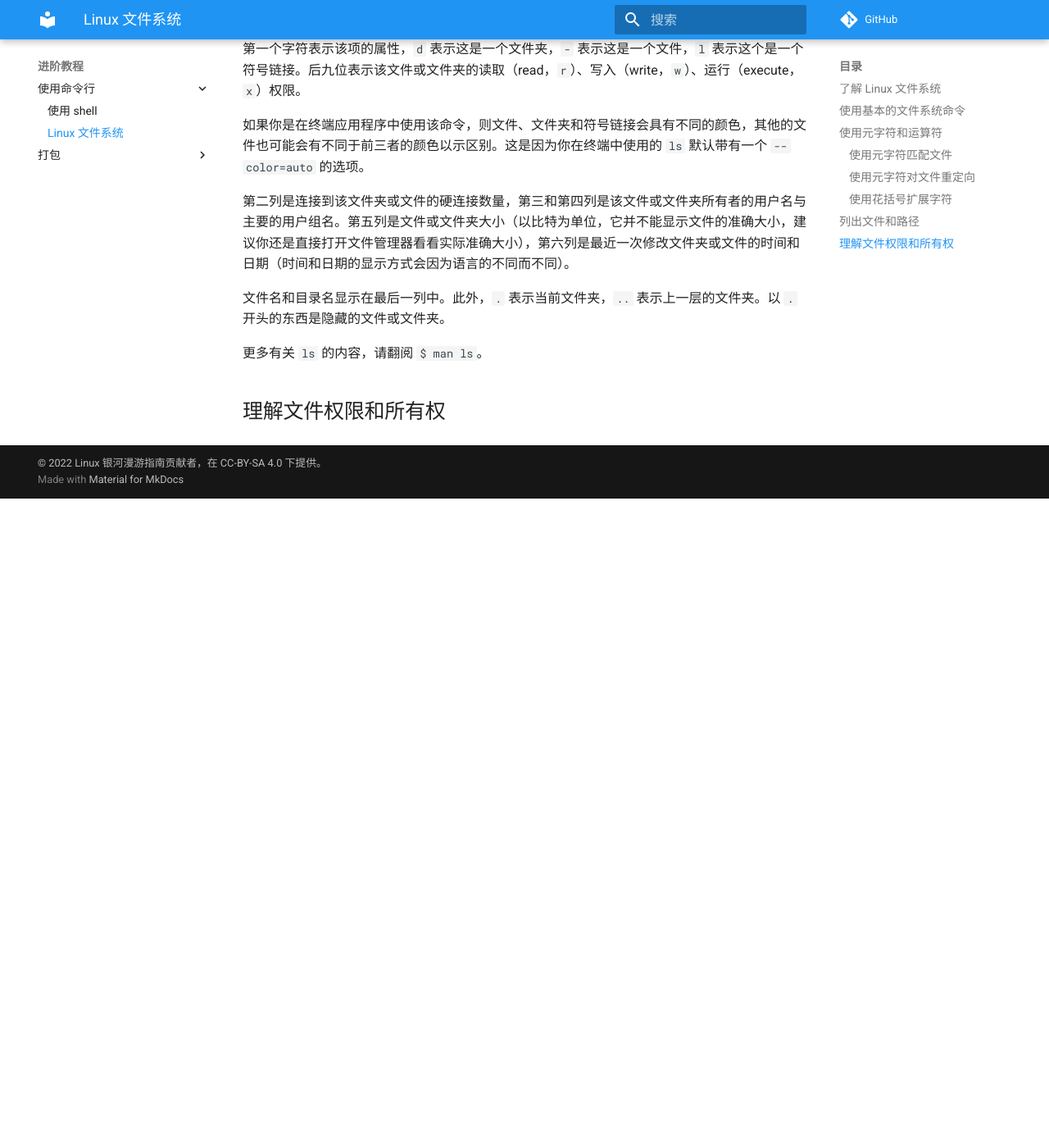
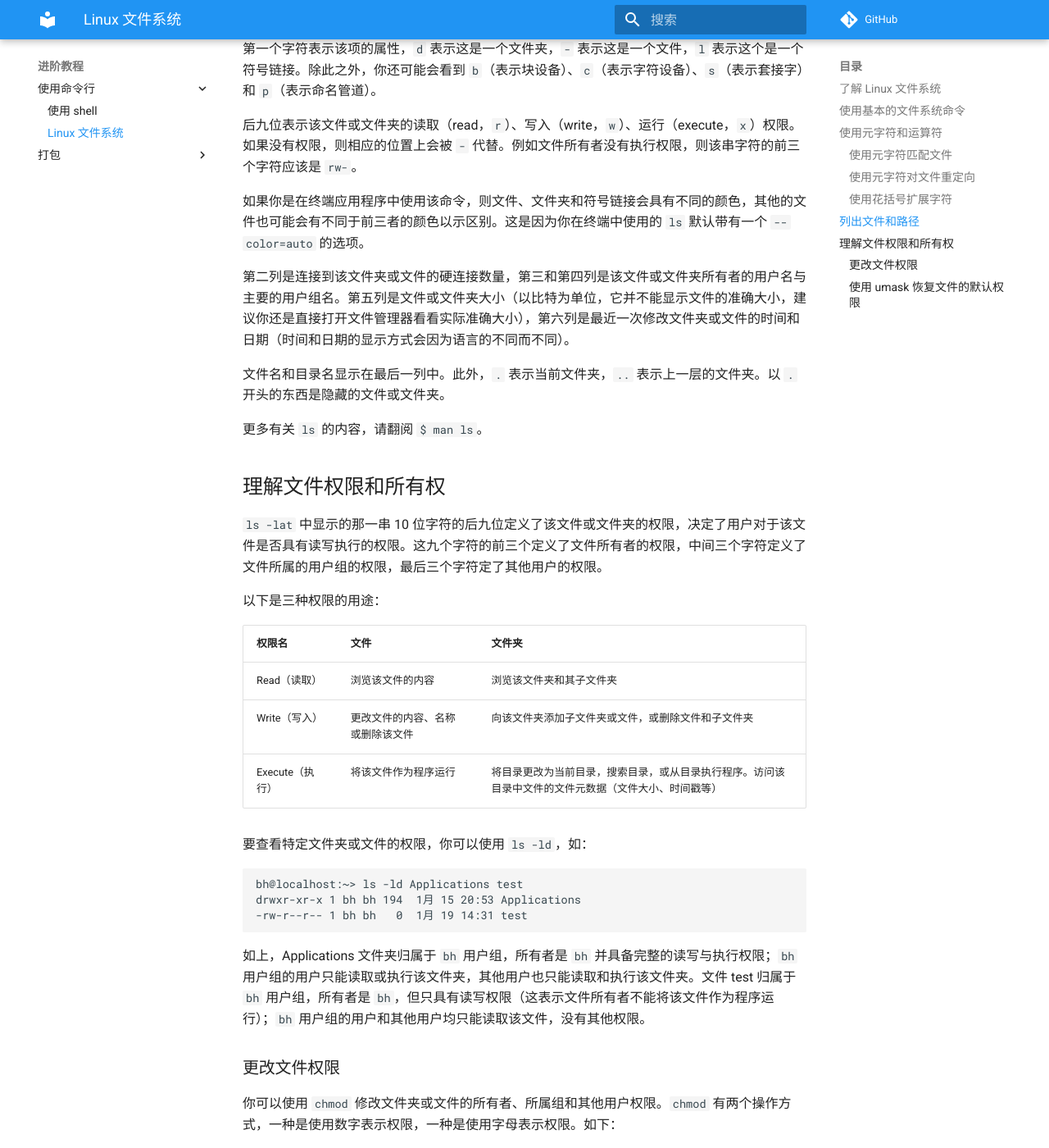
Before and after one commit to linuxhitchhiker/THGLG, an MkDocs documentation site: the page built from docs/advanced/shell/base2.md, in a window 1280 px wide and 1400 px high, scrolled down 6255 px. Shown: the whole window at 82% size. Built offline with MkDocs 1.6.1 and Material for MkDocs 9.7.7, drawn with Linux system fonts in a browser that asks for light colours; comment, search, counter and statistics services are not loaded; before the commit the page ends 6863 px from its top, so only the background shows below that; some of the changed text lies outside the part shown.

Commit message:
Update base2.md

````diff
--- a/docs/advanced/shell/base2.md
+++ b/docs/advanced/shell/base2.md
@@ -199,7 +199,9 @@ drwxr-xr-x 1 bh   bh      0  1月 15 21:23 下载
 ... ...
 ```
 
-第一列中类似 `drwx------` 这样一串的字符则表示了该项的属性。这一串字符由10个字符组成，第一个字符表示该项的属性，`d` 表示这是一个文件夹，`-` 表示这是一个文件，`l` 表示这个是一个符号链接。后九位表示该文件或文件夹的读取（read，`r`）、写入（write，`w`）、运行（execute，`x`）权限。
+第一列中类似 `drwx------` 这样一串的字符则表示了该项的属性。这一串字符由10个字符组成，第一个字符表示该项的属性，`d` 表示这是一个文件夹，`-` 表示这是一个文件，`l` 表示这个是一个符号链接。除此之外，你还可能会看到 `b`（表示块设备）、`c`（表示字符设备）、`s`（表示套接字）和 `p`（表示命名管道）。
+
+后九位表示该文件或文件夹的读取（read，`r`）、写入（write，`w`）、运行（execute，`x`）权限。如果没有权限，则相应的位置上会被 `-` 代替。例如文件所有者没有执行权限，则该串字符的前三个字符应该是 `rw-`。
 
 如果你是在终端应用程序中使用该命令，则文件、文件夹和符号链接会具有不同的颜色，其他的文件也可能会有不同于前三者的颜色以示区别。这是因为你在终端中使用的 `ls` 默认带有一个 `--color=auto` 的选项。
 
@@ -210,3 +212,68 @@ drwxr-xr-x 1 bh   bh      0  1月 15 21:23 下载
 更多有关 `ls` 的内容，请翻阅 `$ man ls`。
 
 ## 理解文件权限和所有权
+
+`ls -lat` 中显示的那一串 10 位字符的后九位定义了该文件或文件夹的权限，决定了用户对于该文件是否具有读写执行的权限。这九个字符的前三个定义了文件所有者的权限，中间三个字符定义了文件所属的用户组的权限，最后三个字符定了其他用户的权限。
+
+以下是三种权限的用途：
+
+|权限名|文件|文件夹|
+|---|---|---|
+|Read（读取）|浏览该文件的内容|浏览该文件夹和其子文件夹|
+|Write（写入）|更改文件的内容、名称或删除该文件|向该文件夹添加子文件夹或文件，或删除文件和子文件夹|
+|Execute（执行）|将该文件作为程序运行|将目录更改为当前目录，搜索目录，或从目录执行程序。访问该目录中文件的文件元数据（文件大小、时间戳等）|
+
+要查看特定文件夹或文件的权限，你可以使用 `ls -ld`，如：
+
+```
+bh@localhost:~> ls -ld Applications test
+drwxr-xr-x 1 bh bh 194  1月 15 20:53 Applications
+-rw-r--r-- 1 bh bh   0  1月 19 14:31 test
+
+```
+
+如上，Applications 文件夹归属于 `bh` 用户组，所有者是 `bh` 并具备完整的读写与执行权限；`bh` 用户组的用户只能读取或执行该文件夹，其他用户也只能读取和执行该文件夹。文件 test 归属于 `bh` 用户组，所有者是 `bh`，但只具有读写权限（这表示文件所有者不能将该文件作为程序运行）；`bh` 用户组的用户和其他用户均只能读取该文件，没有其他权限。
+
+### 更改文件权限
+
+你可以使用 `chmod` 修改文件夹或文件的所有者、所属组和其他用户权限。`chmod` 有两个操作方式，一种是使用数字表示权限，一种是使用字母表示权限。如下：
+
+```
+bh@localhost:~> ls -ld test
+-rw-r--r-- 1 bh bh 0  1月 19 14:31 test
+bh@localhost:~> chmod 666 test
+bh@localhost:~> ls -ld test
+-rw-rw-rw- 1 bh bh 0  1月 19 14:31 test
+```
+
+如上，`666` 表示的权限就是 `rw-rw-rw-`，使用 `-R` 选项可以将这个命令的效果应用到整个文件夹及其子文件夹中，例如：`$ chmod -R 666 ~/下载`。具体的权限组合请查阅下表：
+
+|字符|数字|权限|
+|---|---|---|
+|`---`|0|无权限|
+|`--x`|1|只执行|
+|`-w-`|2|只写|
+|`r--`|4|只读|
+|`r-x`|5|只读，只执行|
+|`rw-`|6|只读写|
+|`rwx`|7|完整权限|
+
+第二种方式是使用字母，它的好处就是没有好处，因为人会健忘。要么你选择背权限数值，要么你得多记几个选项。(¬‿¬)
+
+第二种方法中，添加权限是 `+`，删除权限是 `-`。所有者是 user（`u`），用户组是 group（`g`），其他用户是 others（`o`），所有人则是 all（`a`）。
+
+然后就是“编辑对象 + 操作 + 权限”的组合结构。比如，`a-w` 的含义就是撤销所有人对于该文件或文件夹的写入权限。`go+x` 的含义就是赋予文件或文件夹所属的用户组和其他用户该文件夹的执行权限。
+
+```
+bh@localhost:~> touch test; ls -ld test
+-rw-r--r-- 1 bh bh 0  1月 19 15:09 test
+bh@localhost:~> chmod go+x test
+bh@localhost:~> ls -ld test
+-rw-r-xr-x 1 bh bh 0  1月 19 15:09 test
+```
+
+如上，新建一个 `rw-r--r--` 的文件 test，然后赋予文件或文件夹所属的用户组和其他用户该文件夹的执行权限。此处的 test 是一个参数（相对路径），你也可以将其替换成绝对路径。
+
+- 注意，请不要随意更改你的用户文件夹（`~`）以外的任意文件夹的权限，除非你知道你在干什么，否则别瞎搞。
+
+### 使用 umask 恢复文件的默认权限
````
